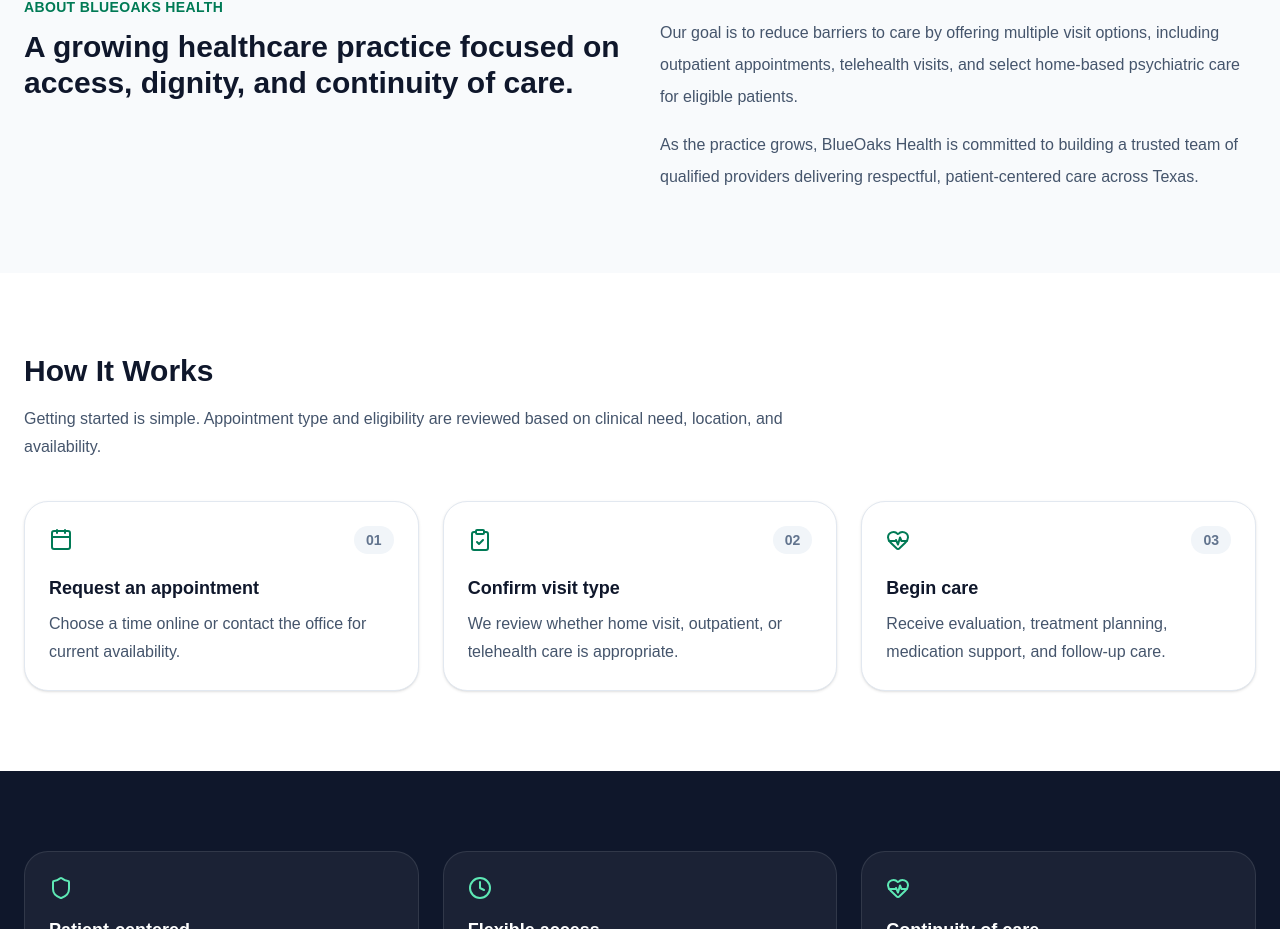
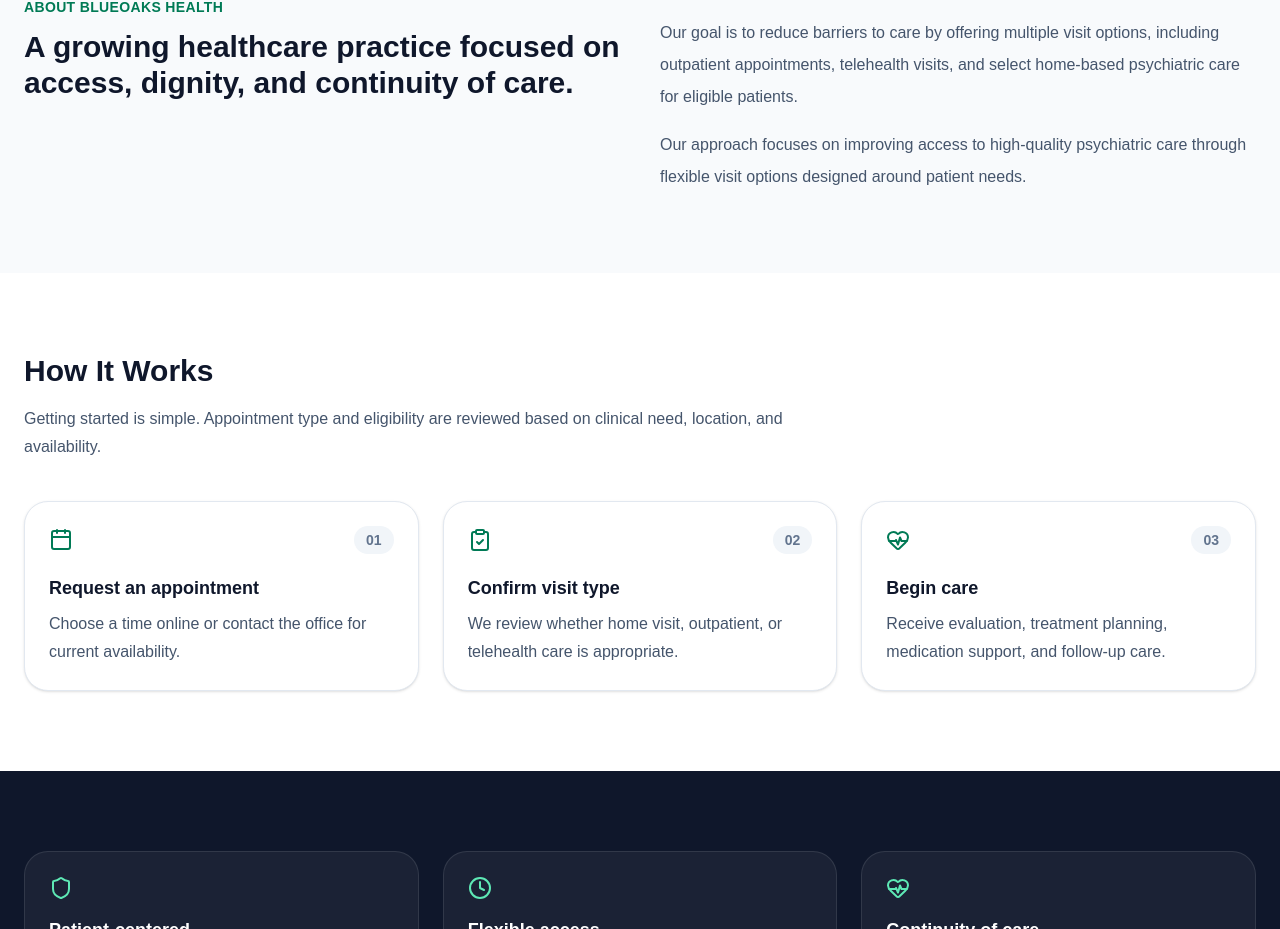
Before and after one commit to administratorblueoakshealth/blueoakshealth, a Next.js app: page / in a window 1280 px wide. Shown: the part 1594-2523 px from the top of the page. Built offline with nearby package versions, Linux system fonts and the light colour scheme.

Commit message:
premium homepage update

```diff
--- a/app/page.tsx
+++ b/app/page.tsx
@@ -288,9 +288,7 @@
             </p>
 
             <p>
-              As the practice grows, BlueOaks Health is committed to building a
-              trusted team of qualified providers delivering respectful,
-              patient-centered care across Texas.
+              Our approach focuses on improving access to high-quality psychiatric care through flexible visit options designed around patient needs.
             </p>
           </div>
         </div>
```
